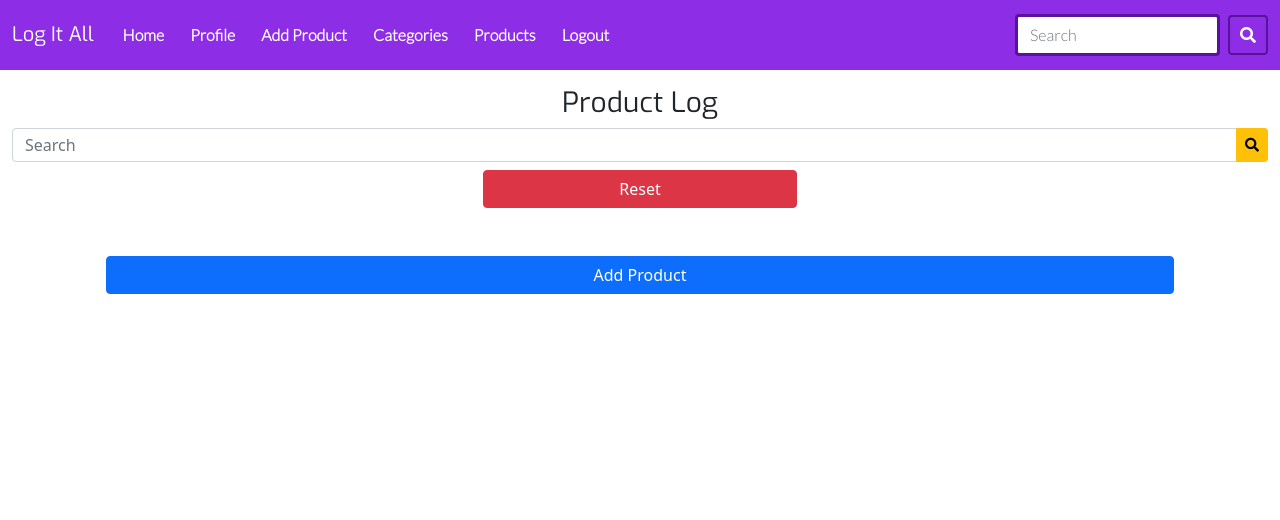
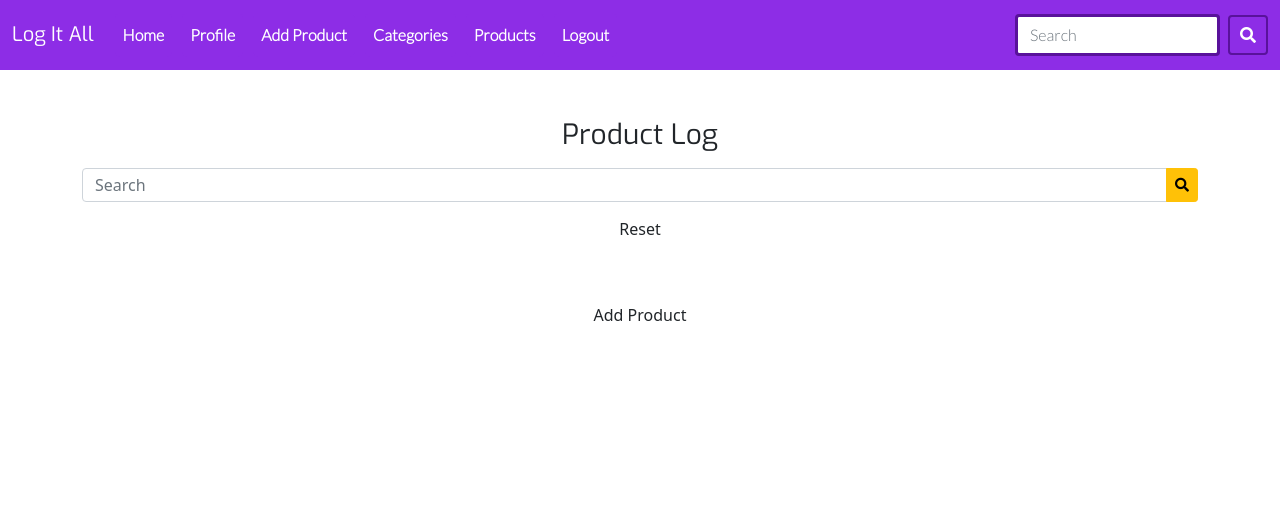
Before and after one commit to JusJae/ms3_logapp, a Flask app: page /search in a window 1280 px wide. Shown: the top 520 px of the page. Run offline with Flask 3, Linux system fonts and the light colour scheme; the visitor is signed in with stand-in values (Sample User, id 1); data that the repository does not hold is empty; some libraries are stand-ins or nearby versions.

Commit message:
update styling and button classes in add_product.html and products.html

```diff
--- a/templates/add_product.html
+++ b/templates/add_product.html
@@ -1,5 +1,5 @@
 {% extends "index.html" %} {% block content %}
-<h3 class="mt-3 text-center">Add New Product</h3>
+<h3 class="mt-5 mb-3 text-center">Add New Product</h3>
 <div class="container">
 	<form
 		id="addProductForm"
@@ -54,7 +54,7 @@
 		</div>
 		<div>
 			<i
-				class="fas fa-pencil-alt"
+				class="fa fa-pencil-alt"
 				aria-hidden="true"></i>
 			<label for="product_notes">Product Notes:</label>
 			<textarea
@@ -78,7 +78,7 @@
 		</div>
 		<button
 			type="submit"
-			class="btn btn-primary mt-3">
+			class="btn btn-main mt-3">
 			Add Product
 		</button>
 	</form>
--- a/templates/products.html
+++ b/templates/products.html
@@ -1,14 +1,14 @@
 {% extends "index.html" %} {% block content %}
 
-<h3 class="page-title mt-3 text-center">Product Log</h3>
+<h3 class="page-title mt-5 mb-3 text-center">Product Log</h3>
 
-<div class="">
+<div class="container product-search">
 	<form
 		action="{{ url_for('search') }}"
 		method="POST">
 		<div class="input-group mb-2 pl-0">
 			<input
-				class="form-control my-0 py-1"
+				class="form-control product-query my-0 py-1"
 				type="text"
 				name="query"
 				id="query"
@@ -29,7 +29,7 @@
 			<div class="row justify-content-around">
 				<a
 					href="{{ url_for('products') }}"
-					class="col btn btn-danger text-shadow"
+					class="col btn btn-delete text-shadow"
 					>Reset</a
 				>
 			</div>
@@ -43,7 +43,7 @@
 	<div class="add-btn row justify-content-around m-4">
 		<a
 			href="{{ url_for('add_product')}}"
-			class="btn btn-primary text-shadow"
+			class="btn btn-category text-shadow"
 			>Add Product</a
 		>
 	</div>
@@ -58,22 +58,24 @@
 					alt="{{ product.product_name }}" />
 				<div class="card-body">
 					<h5 class="card-title">{{ product.product_name }}</h5>
-					<p class="card-text">{{ product.date_added }}</p>
+					<p class="card-text text-center">
+						Date Added: {{ product.date_added }}
+					</p>
 				</div>
 				{% if session.user|lower == product.created_by|lower %}
-				<div class="card-footer">
+				<div class="card-footer text-center">
 					<a
-						class="btn btn-primary"
+						class="btn btn-edit"
 						href="{{ url_for('edit_product', product_id=product._id) }}">
 						<i class="fas fa-edit"></i>
 					</a>
 					<a
-						class="btn btn-danger"
+						class="btn btn-delete"
 						href="{{ url_for('delete_product', product_id=product._id) }}">
 						<i class="fas fa-trash"></i>
 					</a>
 					<button
-						class="btn btn-info"
+						class="btn btn-desc btn-info"
 						onclick="showDescription('{{ product.id }}')">
 						<i class="fas fa-info"></i>
 					</button>
```
